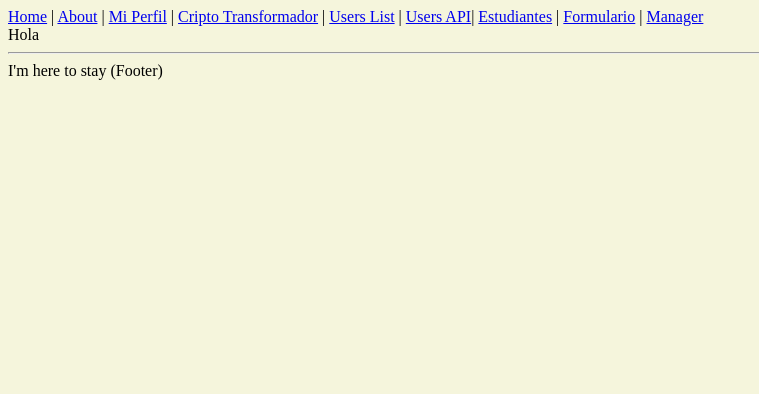
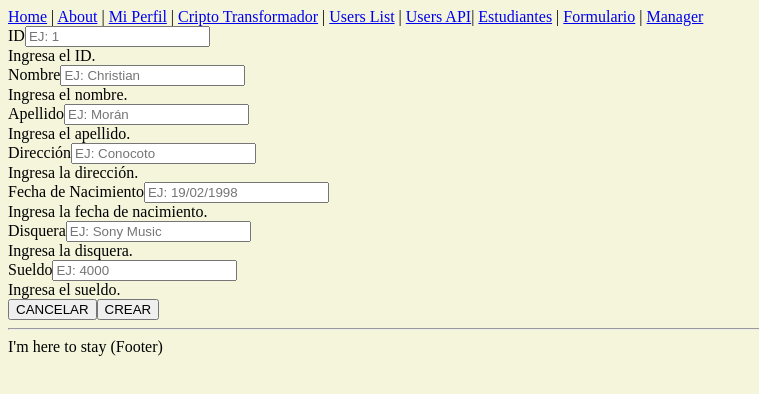
Before and after one commit to Aplicaciones-Web-Avanzadas-2022-A-Soft/wa-moran-galarza-christian-alejandro, a Next.js app in the folder 03-react/react-nextjs/: page /manager/nueva in a window 1280 px wide. Shown: the top 394 px of the page, without its empty margins (0-759 px from the left). Built offline with nearby package versions, Linux system fonts and the light colour scheme.

Commit message:
Avance hasta segundo formulario

```diff
--- /dev/null
+++ b/03-react/react-nextjs/pages/manager/nueva.tsx
@@ -0,0 +1,103 @@
+import Layout from "../../components/Layout";
+import {FormControl, InputLabel, MenuItem, Select} from "@mui/material";
+import {useForm, Controller} from "react-hook-form";
+
+export default function Nueva(){
+    return (
+        <>
+            <Layout title="Formulario Crear Manager">
+                <form>
+                    <div className="mb-3">
+                        <label htmlFor="id" className="form-label">ID</label>
+                        <input type="text"
+                               className="form-control"
+                               placeholder="EJ: 1"
+                               id="id"
+                               aria-describedby="nombreHelp"/>
+                        <div id="nombreHelp" className="form-text">
+                            Ingresa el ID.
+                        </div>
+                    </div>
+                    <div className="mb-3">
+                        <label htmlFor="nombre" className="form-label">Nombre</label>
+                        <input type="text"
+                               className="form-control"
+                               placeholder="EJ: Christian"
+                               id="nombre"
+                               aria-describedby="nombreHelp"/>
+                        <div id="nombreHelp" className="form-text">
+                            Ingresa el nombre.
+                        </div>
+                    </div>
+                    <div className="mb-3">
+                        <label htmlFor="apellido" className="form-label">Apellido</label>
+                        <input type="text"
+                               className="form-control"
+                               placeholder="EJ: Morán"
+                               id="apellido"
+                               aria-describedby="nombreHelp"/>
+                        <div id="nombreHelp" className="form-text">
+                            Ingresa el apellido.
+                        </div>
+                    </div>
+                    <div className="mb-3">
+                        <label htmlFor="direccion" className="form-label">Dirección</label>
+                        <input type="text"
+                               className="form-control"
+                               placeholder="EJ: Conocoto"
+                               id="direccion"
+                               aria-describedby="nombreHelp"/>
+                        <div id="nombreHelp" className="form-text">
+                            Ingresa la dirección.
+                        </div>
+                    </div>
+                    <div className="mb-3">
+                        <label htmlFor="fechaNacimiento" className="form-label">Fecha de Nacimiento</label>
+                        <input type="text"
+                               className="form-control"
+                               placeholder="EJ: 19/02/1998"
+                               id="fechaNacimiento"
+                               aria-describedby="nombreHelp"/>
+                        <div id="nombreHelp" className="form-text">
+                            Ingresa la fecha de nacimiento.
+                        </div>
+                    </div>
+                    <div className="mb-3">
+                        <label htmlFor="disquera" className="form-label">Disquera</label>
+                        <input type="text"
+                               className="form-control"
+                               placeholder="EJ: Sony Music"
+                               id="disquera"
+                               aria-describedby="nombreHelp"/>
+                        <div id="nombreHelp" className="form-text">
+                            Ingresa la disquera.
+                        </div>
+                    </div>
+                    <div className="mb-3">
+                        <label htmlFor="sueldo" className="form-label">Sueldo</label>
+                        <input type="text"
+                               className="form-control"
+                               placeholder="EJ: 4000"
+                               id="sueldo"
+                               aria-describedby="nombreHelp"/>
+                        <div id="nombreHelp" className="form-text">
+                            Ingresa el sueldo.
+                        </div>
+                    </div>
+                    <div className="mb-3">
+                        <button type="submit"
+                            // disabled={!isValid}
+                                className="btn btn-primary align-self-center">
+                            CANCELAR
+                        </button>
+                        <button type="submit"
+                            // disabled={!isValid}
+                                className="btn btn-primary align-self-center">
+                            CREAR
+                        </button>
+                    </div>
+                </form>
+            </Layout>
+        </>
+    )
+}
```
Also changed, not shown: 03-react/react-nextjs/pages/manager/index.tsx (+3 -4 lines).
